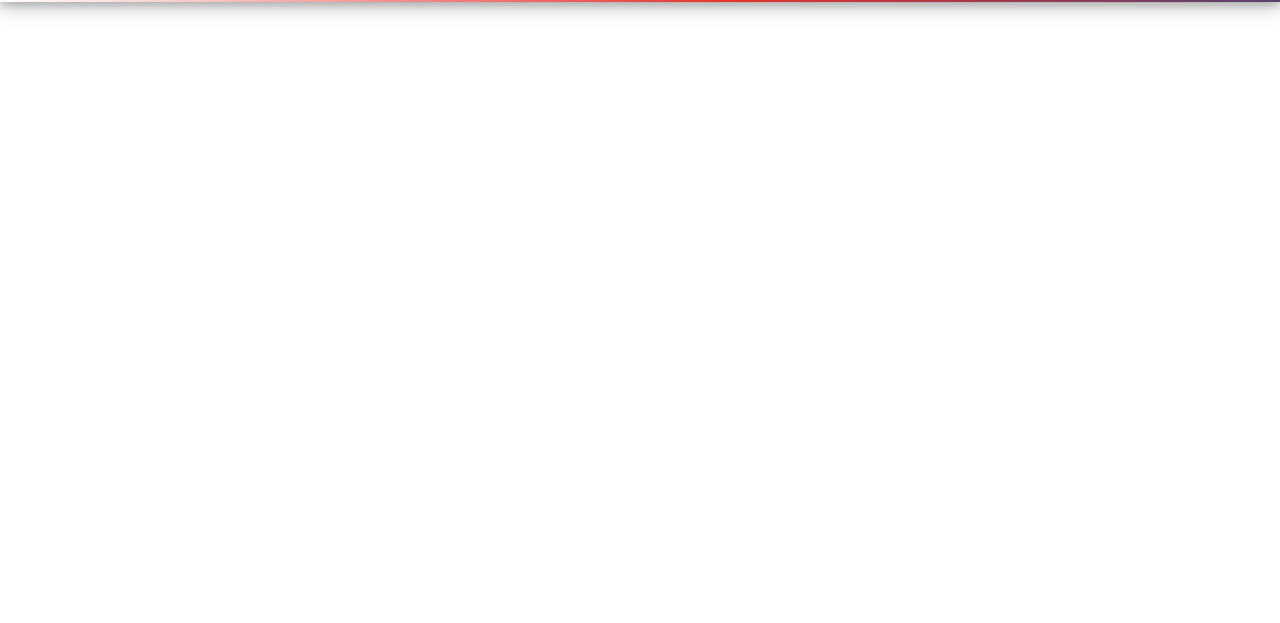
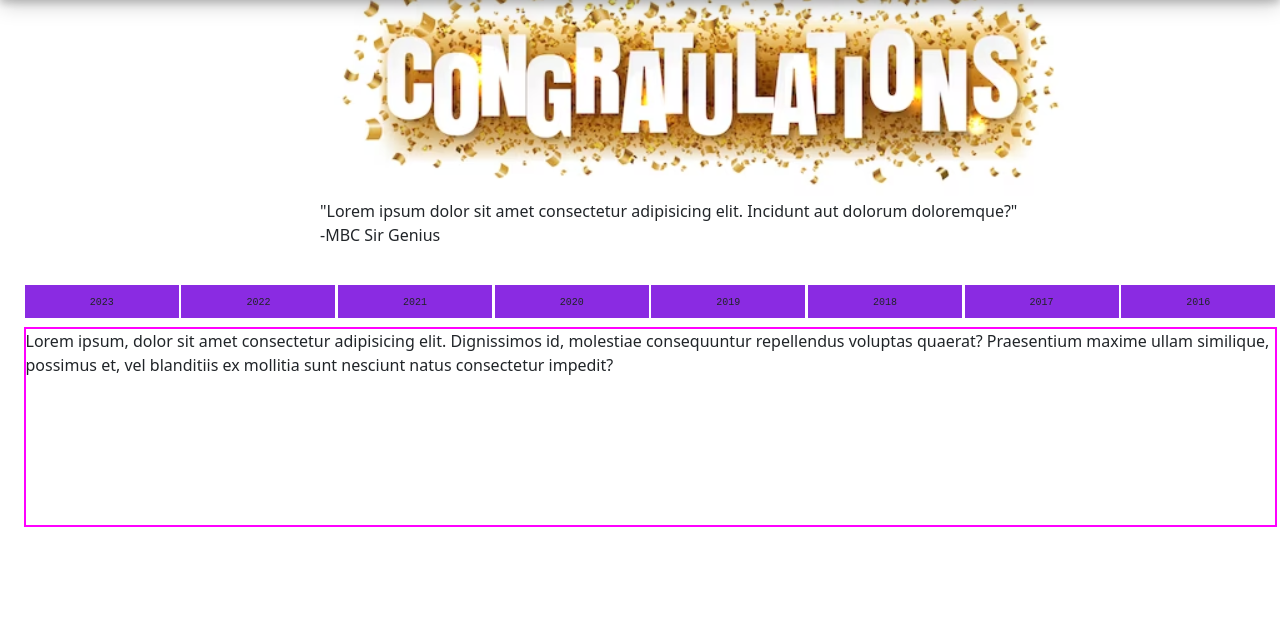
Before and after one commit to SinghAman21/GA_Website, a plain HTML site: page results.html in a window 1280 px wide. Shown: the part 177-800 px from the top of the page. Drawn offline with nearby package versions, Linux system fonts and the light colour scheme; a web font is replaced by a local one.

Commit message:
Aman added html and css

```diff
--- a/css/results.css
+++ b/css/results.css
@@ -0,0 +1,71 @@
+.congrats{
+    padding-top: 130px;
+    padding-left:25% ;
+    display: grid;
+    clear: right;
+}
+
+span{
+    font-size: medium;
+
+}
+
+nav#year {
+    transform: translate(0px,130px);
+    display: flex;
+    justify-content: center;
+    width: 100%;
+    height: 50px;
+    background-color: transparent;
+}
+
+
+
+
+nav#year ul li{
+    transform: translate(0px,-83px);
+    display: inline-block;
+    height: 33px;
+    padding-left: 65px;
+    padding-right: 65px;
+    margin-bottom: 10px;
+    margin-top: -100px;
+    font-family: 'Courier New', Courier, monospace;
+    background-color: blueviolet;
+    transition: 0.3s ease 0s;
+
+    }
+
+nav#year ul li a{
+    display: flex;
+    justify-content: center;
+    align-items: center;
+    padding-top: 40%;
+}
+
+nav#year ul li:hover{
+    background-color: rgb(157, 142, 142);
+    cursor: pointer;
+    transform: translate(0px,0px);
+
+}
+
+nav#year ul li:active{
+    background-color: rgb(157, 142, 142);
+    cursor: pointer;
+    transform: translate(0px, 0px);
+
+}
+
+.cards{display: flex;
+    justify-content: center;
+    padding: 0px;
+
+}
+
+.year23{
+    transform: translate(10px, 30px);
+    height: 200px;
+    width: 1253px;
+    border: 2px solid magenta;
+}
--- a/results.html
+++ b/results.html
@@ -1,28 +1,22 @@
 <!DOCTYPE html>
 <html lang="en">
+
 <head>
   <meta charset="UTF-8" />
   <meta name="viewport" content="width=\, initial-scale=1.0" />
   <title>Document</title>
   <link rel="stylesheet" href="/css/results.css">
-        <link
-          rel="stylesheet"
-          href="https://cdn.jsdelivr.net/npm/bootstrap-icons@1.11.2/font/bootstrap-icons.min.css"
-        />
+  <link rel="stylesheet" href="https://cdn.jsdelivr.net/npm/bootstrap-icons@1.11.2/font/bootstrap-icons.min.css" />
 
   <link
     href="https://fonts.googleapis.com/css2?family=Borel&family=Caveat&family=Libre+Baskerville&family=Shrikhand&display=swap"
-          rel="stylesheet"
-        />
+    rel="stylesheet" />
 
   <link rel="stylesheet" href="/css/style.css" />
-        <link
-          href="https://cdn.jsdelivr.net/npm/bootstrap@5.3.2/dist/css/bootstrap.min.css"
-          rel="stylesheet"
-          integrity="sha384-T3c6CoIi6uLrA9TneNEoa7RxnatzjcDSCmG1MXxSR1GAsXEV/Dwwykc2MPK8M2HN"
-          crossorigin="anonymous"
-        />
+  <link href="https://cdn.jsdelivr.net/npm/bootstrap@5.3.2/dist/css/bootstrap.min.css" rel="stylesheet"
+    integrity="sha384-T3c6CoIi6uLrA9TneNEoa7RxnatzjcDSCmG1MXxSR1GAsXEV/Dwwykc2MPK8M2HN" crossorigin="anonymous" />
 </head>
+
 <body>
   <!-- ====================================
                     navbar
@@ -30,9 +24,7 @@
   <header>
     <nav class="navbarSpan navbar navbar-expand-lg">
       <div class="container-fluid navC">
-            <a class="logo" href="#"
-              ><span><img src="/images/logo.png" /></span
-            ></a>
+        <a class="logo" href="#"><span><img src="/images/logo.png" /></span></a>
         <!-- <button
               class="btn navbar-toggler"
               type="button"
@@ -48,15 +40,13 @@
           <div class="navbar-nav navbarContent navC">
             <a class="nav-link" aria-current="page" href="#"> Home</a>
             <a class="nav-link" href="#aboutusContainer">About us</a>
-                <a class="nav-link" href="#">Our Cources</a>
+            <a class="nav-link" href="#">Our Courses</a>
             <a class="nav-link" href="#">Results</a>
             <a class="nav-link" href="#">Contact us</a>
             <div class="contact navC" id="contact">
               <span class="email" id="email">
                 <p><i class="bi bi-envelope-at-fill"></i> E-Mail</p>
-                    <a class="mail" href="mailto:thanksyougenius@gmail.com"
-                      >thanksyougenius@gmail.com</a
-                    >
+                <a class="mail" href="mailto:thanksyougenius@gmail.com">thanksyougenius@gmail.com</a>
               </span>
               <span class="call" id="call">
                 <p><i class="bi bi-telephone-fill"></i> Call us</p>
@@ -71,10 +61,31 @@
   <!-- ===========================================================
                   Start From here-- change the name of this acc.
     ============================================================ -->
+  <div class="congrats">
+    <img src="images/congrats.png" alt="">
+    <span>"Lorem ipsum dolor sit amet consectetur adipisicing elit. Incidunt aut dolorum doloremque?" <br> -MBC Sir
+      Genius</span>
+  </div>
+  <nav id="year">
+    <ul>
+      <li><a>2023 </a> </li>
+      <li><a>2022 </a> </li>
+      <li><a>2021 </a> </li>
+      <li><a>2020 </a> </li>
+      <li><a>2019 </a> </li>
+      <li><a>2018 </a> </li>
+      <li><a>2017 </a> </li>
+      <li><a>2016 </a> </li>
 
-
-
-
+    </ul>
+  </nav>
+<div class="cards">
+  <div class="year23">
+    <div id="img23"> <span> Lorem ipsum, dolor sit amet consectetur adipisicing elit. Dignissimos id, molestiae
+        consequuntur repellendus voluptas quaerat? Praesentium maxime ullam similique, possimus et, vel blanditiis ex
+        mollitia sunt nesciunt natus consectetur impedit?</span></div>
+  </div>
+</div>
 
 
 
@@ -90,18 +101,22 @@
     ==================================== -->
   <div class="downNav " id="downNav">
     <div class="container downNavContainer">
-        <a href="#" class="downNavElement downNavElement-1" id="downNavElement downNavElement-1"><i class="bi bi-house-fill"></i></a>
-        <a href="#aboutusContainer" class="downNavElement downNavElement-2" id="downNavElement downNavElement-2"><i class="bi bi-person-lines-fill"></i></a>
-        <a href="#" class="downNavElement downNavElement-3" id="downNavElement downNavElement-3"><i class="bi bi-mortarboard-fill"></i></a>
-        <a href="#" class="downNavElement downNavElement-4" id="downNavElement downNavElement-4"><i class="bi bi-stars"></i></a>
-        <a href="#" class="downNavElement downNavElement-5" id="downNavElement downNavElement-5"><i class="bi bi-telephone-fill"></i></a>
+      <a href="#" class="downNavElement downNavElement-1" id="downNavElement downNavElement-1"><i
+          class="bi bi-house-fill"></i></a>
+      <a href="#aboutusContainer" class="downNavElement downNavElement-2" id="downNavElement downNavElement-2"><i
+          class="bi bi-person-lines-fill"></i></a>
+      <a href="#" class="downNavElement downNavElement-3" id="downNavElement downNavElement-3"><i
+          class="bi bi-mortarboard-fill"></i></a>
+      <a href="#" class="downNavElement downNavElement-4" id="downNavElement downNavElement-4"><i
+          class="bi bi-stars"></i></a>
+      <a href="#" class="downNavElement downNavElement-5" id="downNavElement downNavElement-5"><i
+          class="bi bi-telephone-fill"></i></a>
     </div>
   </div>
 
-    <script
-      src="https://cdn.jsdelivr.net/npm/bootstrap@5.3.2/dist/js/bootstrap.bundle.min.js"
+  <script src="https://cdn.jsdelivr.net/npm/bootstrap@5.3.2/dist/js/bootstrap.bundle.min.js"
     integrity="sha384-C6RzsynM9kWDrMNeT87bh95OGNyZPhcTNXj1NW7RuBCsyN/o0jlpcV8Qyq46cDfL"
-      crossorigin="anonymous"
-    ></script>
+    crossorigin="anonymous"></script>
 </body>
+
 </html>
```
Also changed, not shown: index.html (+2 -2 lines), images/congrats.png (added). Lines whose indentation alone changed are shown as unchanged.
